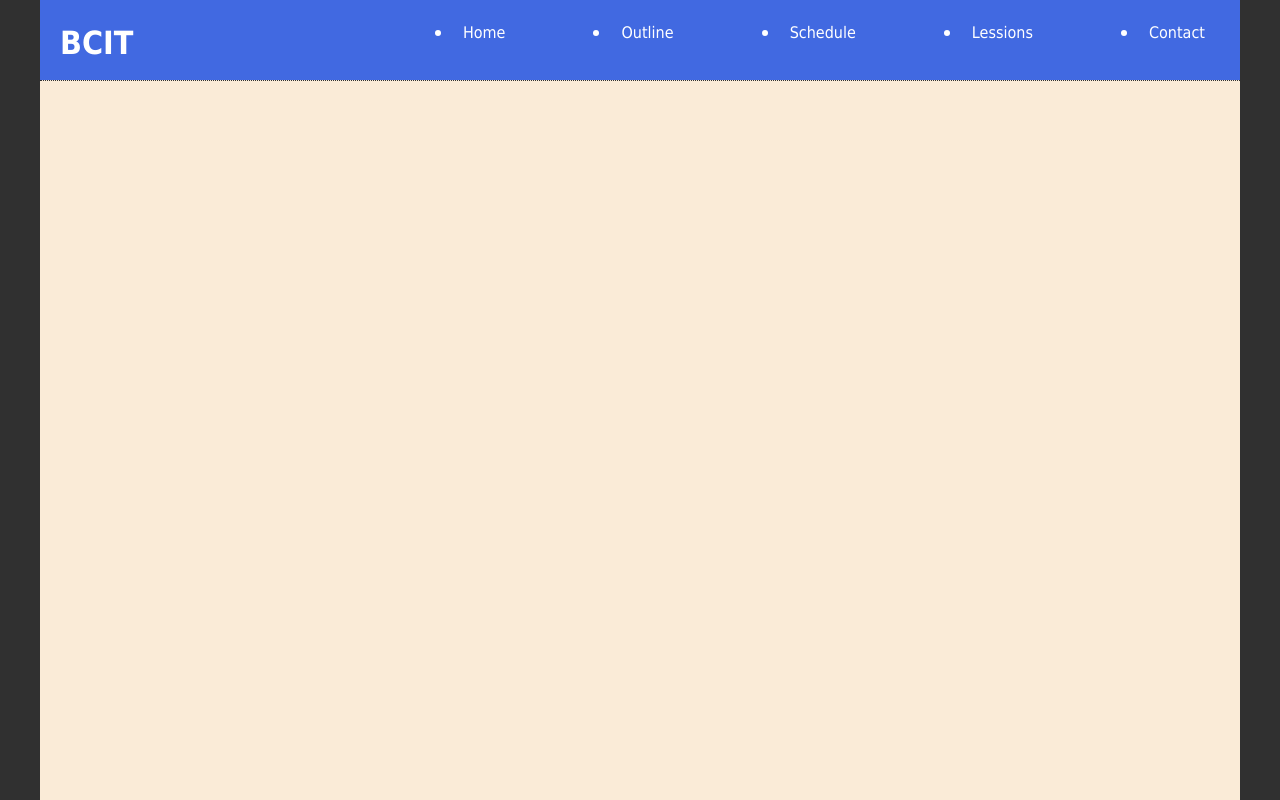
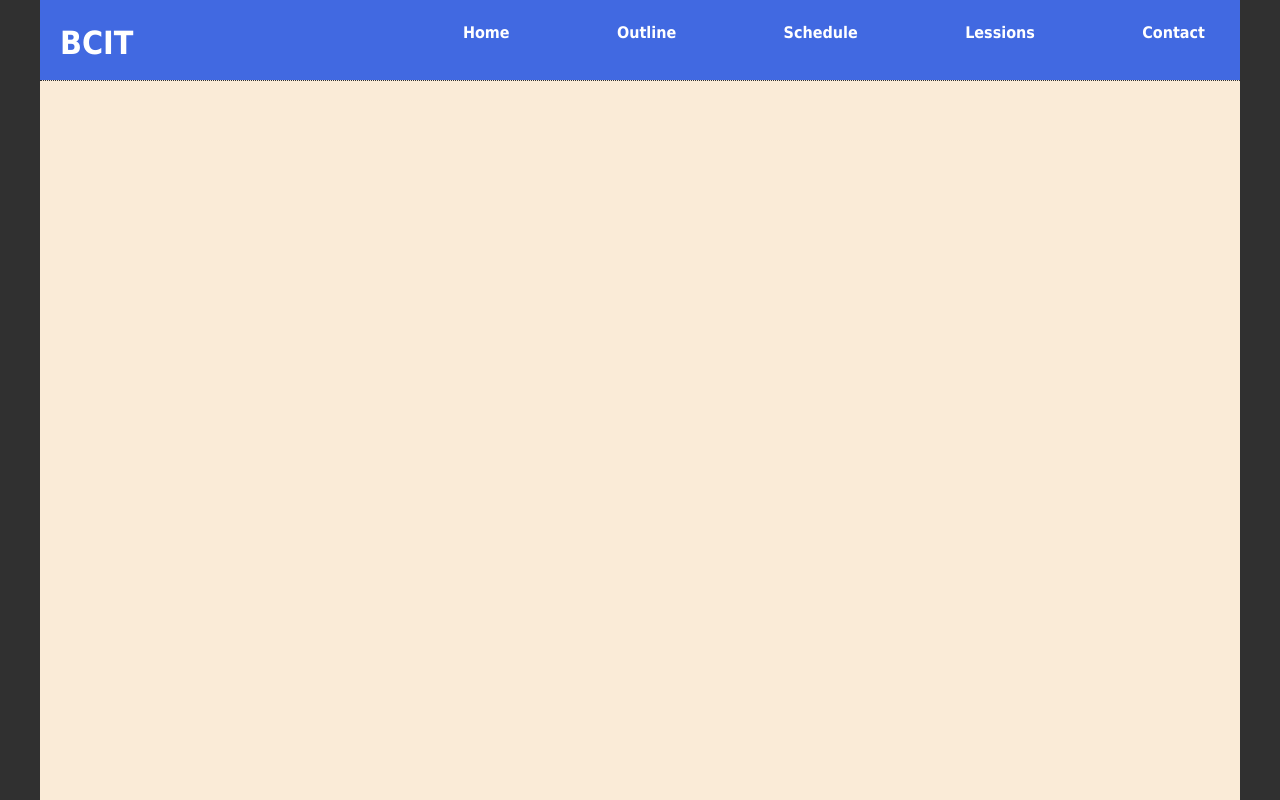
Before and after one commit to thaqueubc/final_project, a PHP site: page / in a window 1280 px wide. Run offline with PHP 8.4, Linux system fonts and the light colour scheme.

Commit message:
update css

```diff
--- a/styles/styles.css
+++ b/styles/styles.css
@@ -64,11 +64,14 @@ header nav {
 header nav ul {
   display: flex;
   justify-content: space-between;
+  list-style: none;
 }
 header nav ul a {
   text-decoration: none;
   color: white;
   padding: 10px;
+  outline: none;
+  font-weight: bold;
 }
 
 footer {
```
Also changed, not shown: 1 other file.
